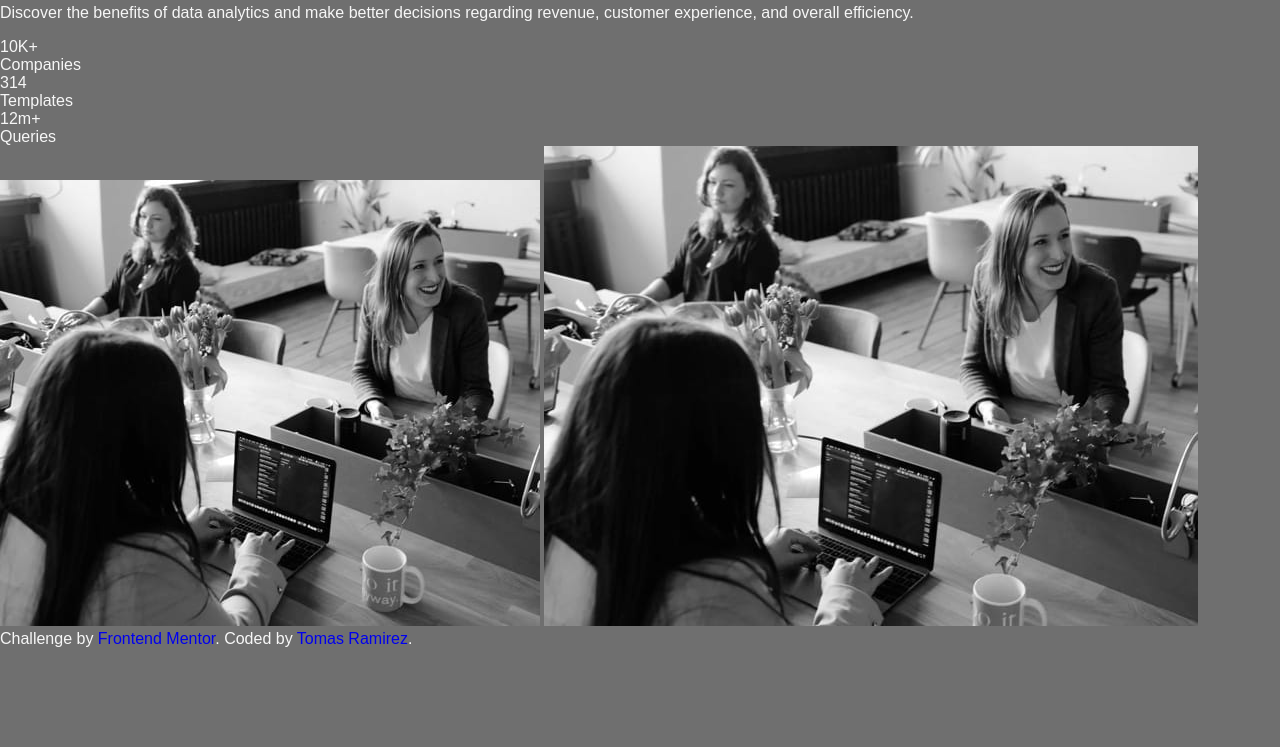
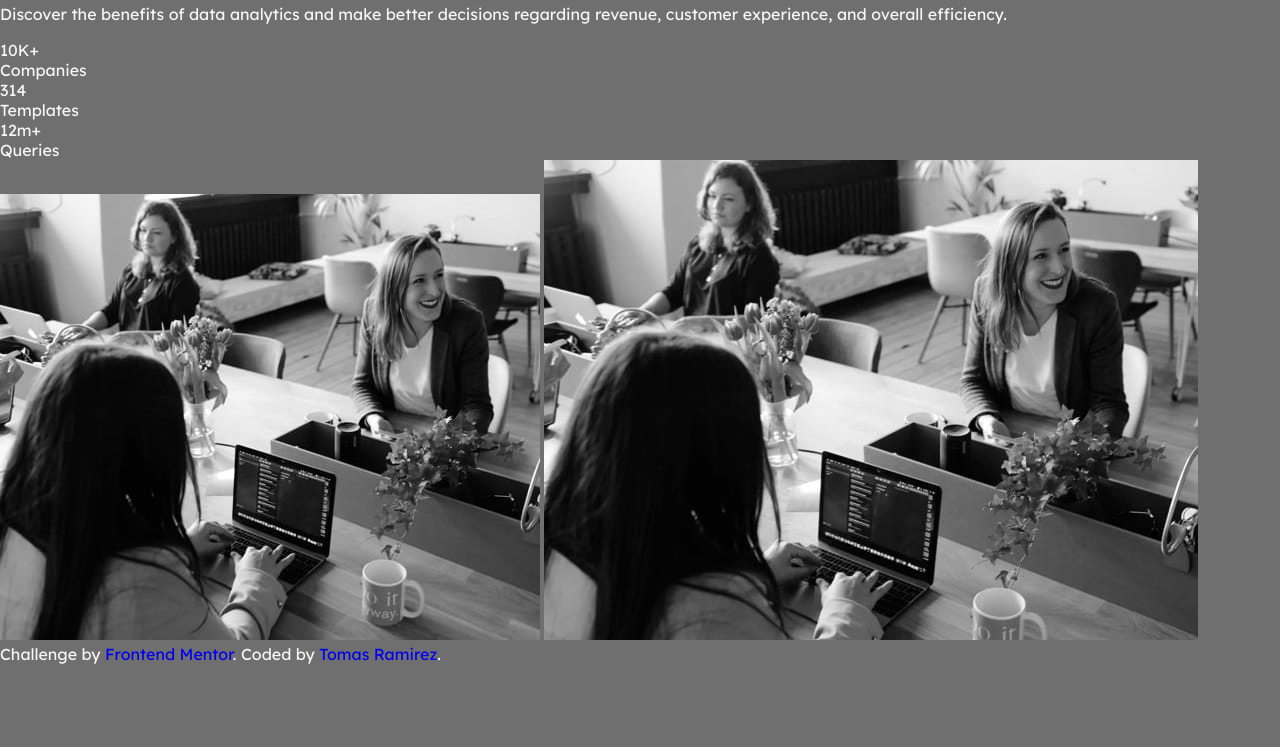
Before and after one commit to tramirez30/stats-preview-card-component, a website: page app/index.html in a window 1280 px wide. Shown: the part 53-800 px from the top of the page. Drawn offline with Linux system fonts and the light colour scheme.

Commit message:
Added SASS variables to boiler plate

```diff
--- a/app/scss/globals/_boilerplate.scss
+++ b/app/scss/globals/_boilerplate.scss
@@ -1,3 +1,5 @@
+@use "../util" as utility;
+
 html {
   box-sizing: border-box;
   font-size: 100%;
@@ -10,7 +12,7 @@ html {
 body {
   margin: 0;
   padding: 0;
-  font-family: Arial, Helvetica, sans-serif;
+  font-family: utility.$fonts;
   background-color: hsla(0, 0%, 35%, 0.866);
   color: hsla(0, 0%, 100%, 0.943);
 }
--- a/app/scss/util/_fonts.scss
+++ b/app/scss/util/_fonts.scss
@@ -0,0 +1 @@
+$fonts: "Lexend Deca", "Inter";
```
Also changed, not shown: dist/style.css, 1 other file.
